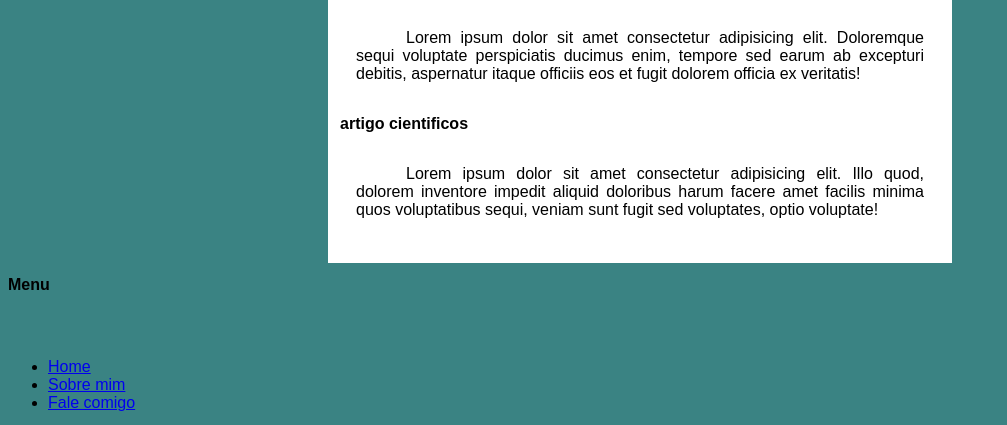
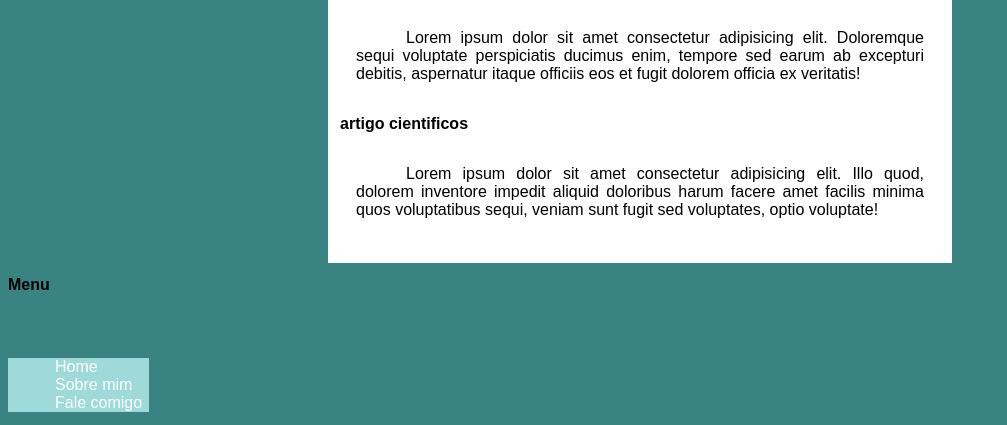
Before and after one commit to professorbaptista/projecto-site, a plain HTML site: page index.html in a window 1280 px wide. Shown: the part 158-583 px from the top of the page, without its empty margins (0-1007 px from the left). Drawn offline with Linux system fonts and the light colour scheme.

Commit message:
nova actualizzação

```diff
--- a/estilo.css
+++ b/estilo.css
@@ -31,7 +31,30 @@ p{
 }
 
 aside{
+
     border: 2p solid black;
     float: left;
 
 }
+
+ul{
+    list-style-type: none;
+    display: block;
+    background-color: rgb(159, 218, 218);
+    margin: 0px 0px 300px 0px;
+
+}
+
+li a{
+    color: white;
+    text-decoration: none;
+    margin: 7px;
+    cursor: pointer;
+
+}
+
+li a:hover{
+    background-color: blue;
+    font-size: .7em;
+
+}
```
